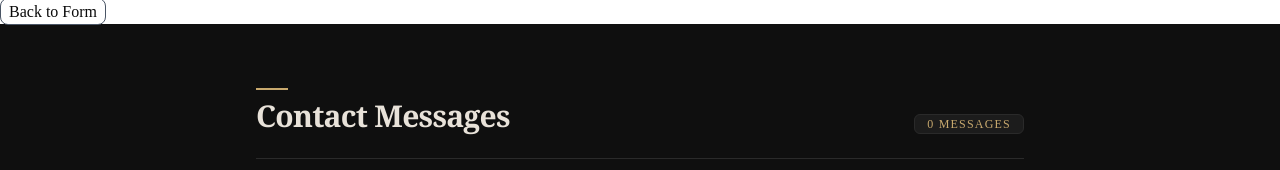
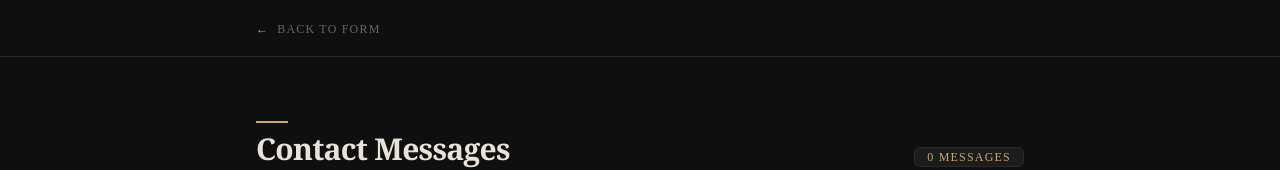
Before and after one commit to Jeet000001/server-action-projrct, a Next.js app: page /contact in a window 1280 px wide. Shown: the top 170 px of the page. Built offline with nearby package versions, Linux system fonts and the light colour scheme; no server answers; the database is empty.

Commit message:
feat: enhance layout and styling of contact page

```diff
--- a/app/contact/page.js
+++ b/app/contact/page.js
@@ -1,14 +1,26 @@
 import Contact_List from '@/components/Contact_List'
 import Link from 'next/link'
 
-
 const page = () => {
     return (
-        <div>
-            <div>
-                <Link href={"/"} className='border border-gray-600 px-2 py-1 rounded-md'>Back to Form</Link>
+        <div className="min-h-screen bg-[#0f0f0f]">
+
+            {/* Top Nav Bar */}
+            <div className="border-b border-[#2a2a2a] px-8 py-4">
+                <div className="max-w-3xl mx-auto">
+                    <Link
+                        href={"/"}
+                        className="inline-flex items-center gap-2 text-[#6b6560] hover:text-[#c8a96e] text-xs uppercase tracking-widest font-medium transition-colors duration-200 group"
+                    >
+                        <span className="text-[#c8a96e] group-hover:-translate-x-1 transition-transform duration-200">←</span>
+                        Back to Form
+                    </Link>
+                </div>
             </div>
+
+            {/* Contact List */}
             <Contact_List />
+
         </div>
     )
 }
```
